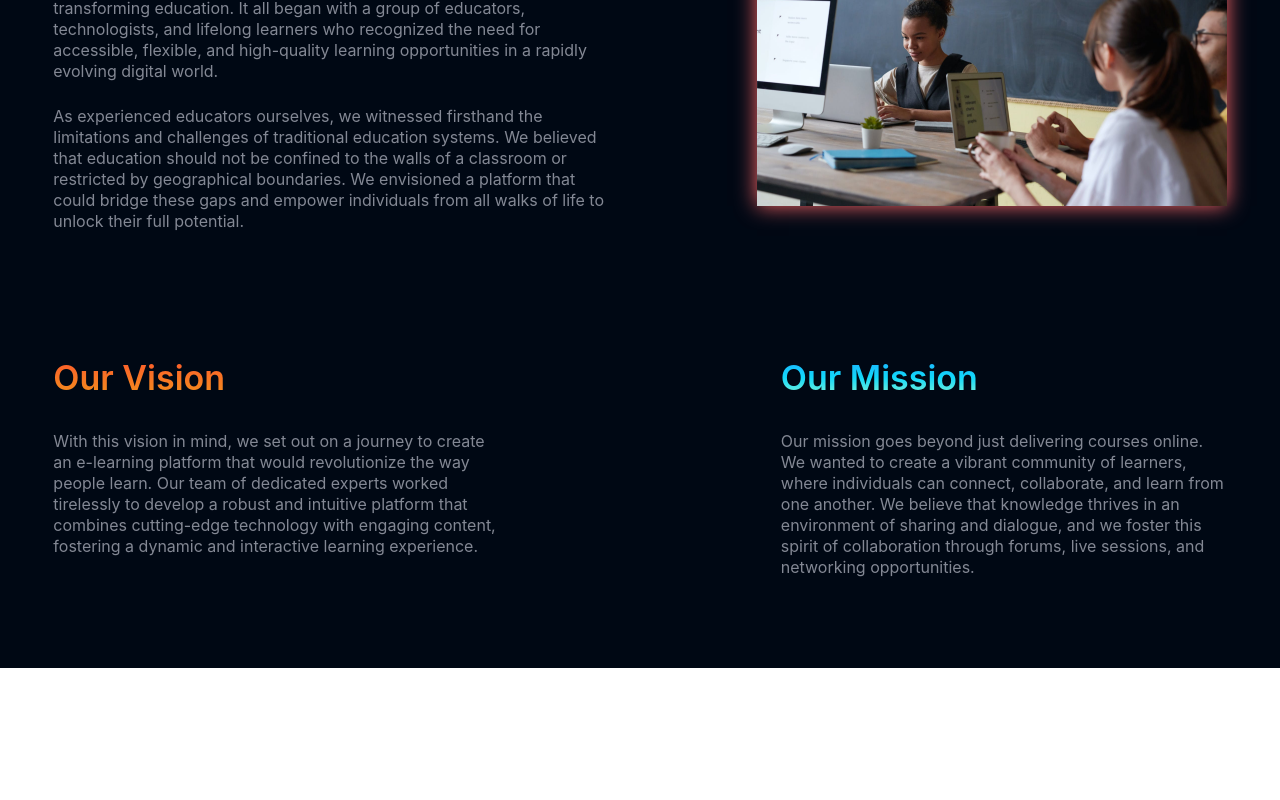
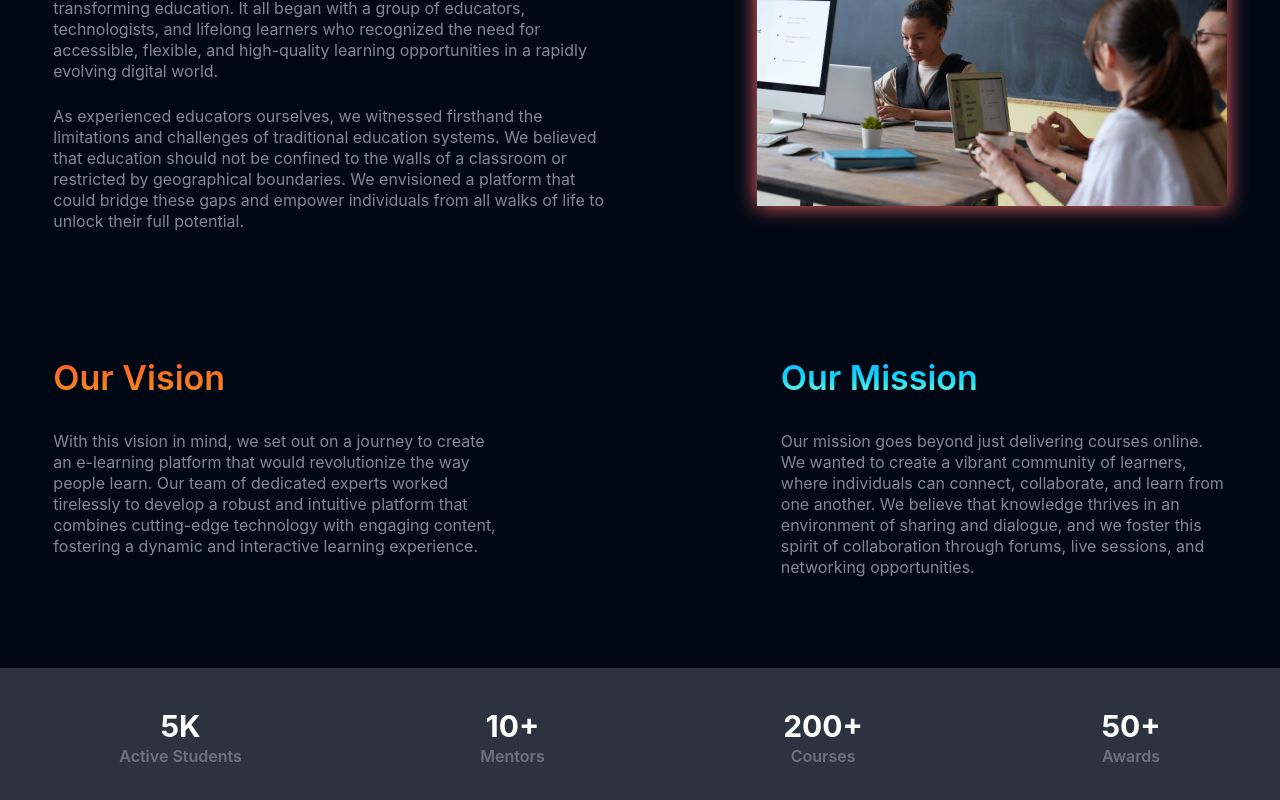
Before and after one commit to Akshay7016/StudyWeb-frontend, a React (Create React App) app: page /about in a window 1280 px wide. Shown: the part 1027-1827 px from the top of the page. Before the commit the page ends 1695 px from the top, so only its background shows below. Built offline with nearby package versions, Linux system fonts and the light colour scheme; no server answers.

Commit message:
Section 4 added

```diff
--- a/src/pages/About.js
+++ b/src/pages/About.js
@@ -104,6 +104,31 @@ const About = () => {
                     </div>
                 </div>
             </section>
+
+            {/* Section 4 */}
+            <section className='bg-richblack-700 py-10'>
+                <div className='flex justify-around'>
+                    <div className='flex flex-col items-center'>
+                        <div className='text-white text-3xl font-bold'>5K</div>
+                        <p className='text-richblack-400 font-semibold'>Active Students</p>
+                    </div>
+
+                    <div className='flex flex-col items-center'>
+                        <div className='text-white text-3xl font-bold'>10+</div>
+                        <p className='text-richblack-400 font-semibold'>Mentors</p>
+                    </div>
+
+                    <div className='flex flex-col items-center'>
+                        <div className='text-white text-3xl font-bold'>200+</div>
+                        <p className='text-richblack-400 font-semibold'>Courses</p>
+                    </div>
+
+                    <div className='flex flex-col items-center'>
+                        <div className='text-white text-3xl font-bold'>50+</div>
+                        <p className='text-richblack-400 font-semibold'>Awards</p>
+                    </div>
+                </div>
+            </section>
         </div>
     )
 }
```
